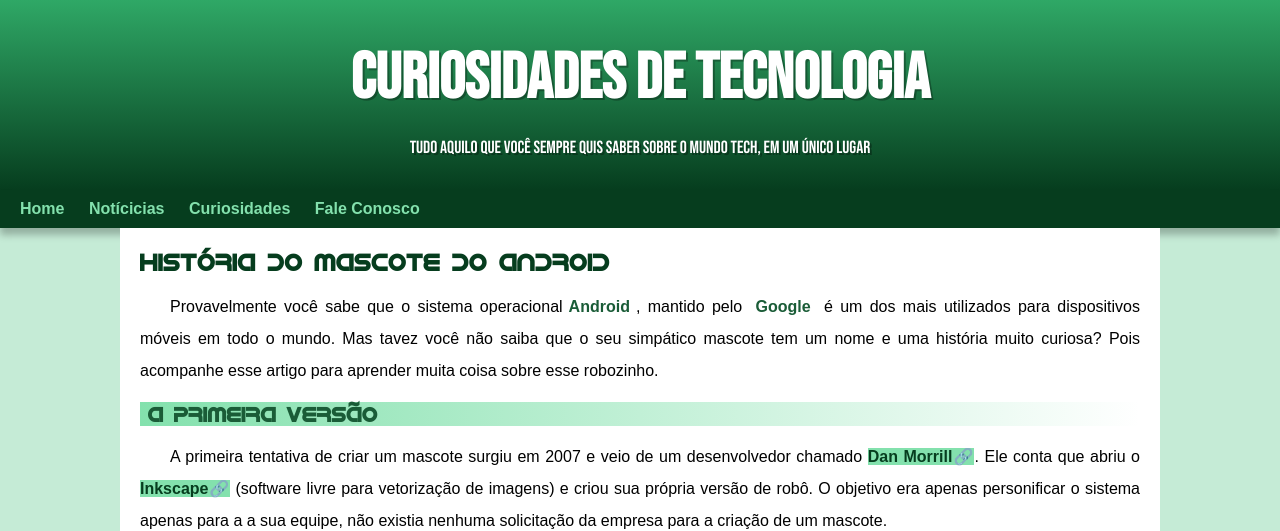
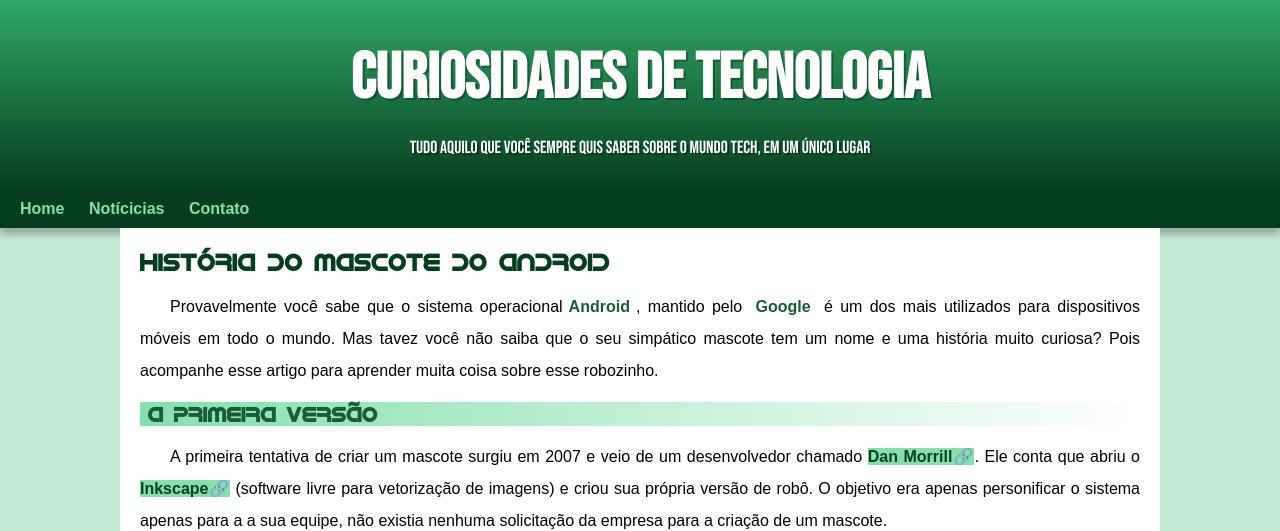
Before and after one commit to GustavoLoiola/projeto-android, a plain HTML site: page index.html in a window 1280 px wide. Shown: the top 531 px of the page. Drawn offline with Linux system fonts and the light colour scheme.

Commit message:
problema de padding corrigido

```diff
--- a/index.html
+++ b/index.html
@@ -15,8 +15,7 @@
     <nav>
         <a href="#">Home</a>
         <a href="#">Notícicias</a>
-        <a href="#">Curiosidades</a>
-        <a href="imagens/Fale.html">Fale Conosco</a>
+        <a href="imagens/Fale.html">Contato</a>
     </nav>
     <main>
         <article>
--- a/style.css
+++ b/style.css
@@ -95,7 +95,7 @@ header > p {
     padding-right: 10px;
     padding-left: 10px;
     text-shadow: 2px 2px 0px rgba(0, 0, 0, 0.322);
-    margin-bottom: 20px;
+    padding-bottom: 30px;
 }
 
 nav {
```
